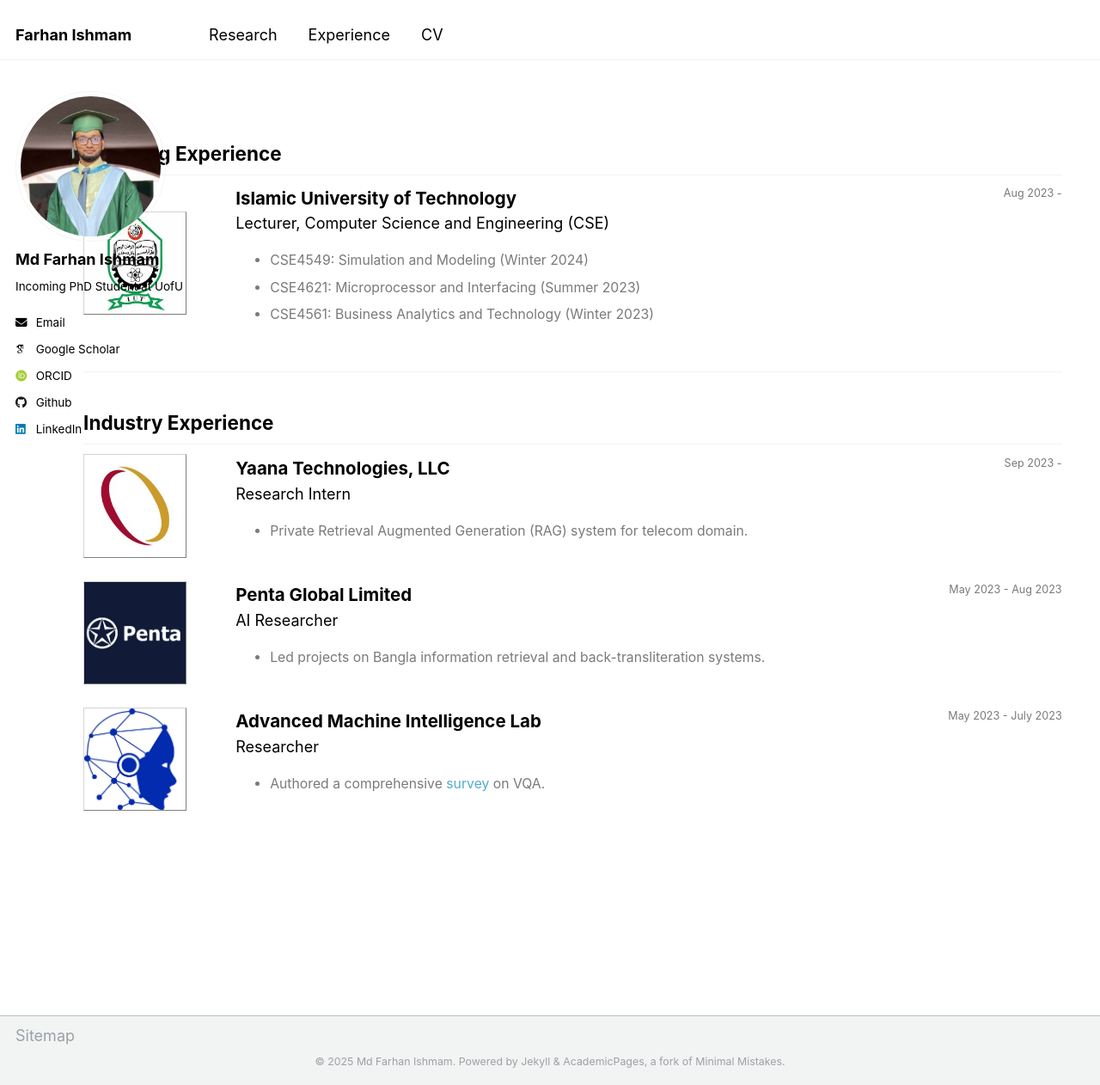
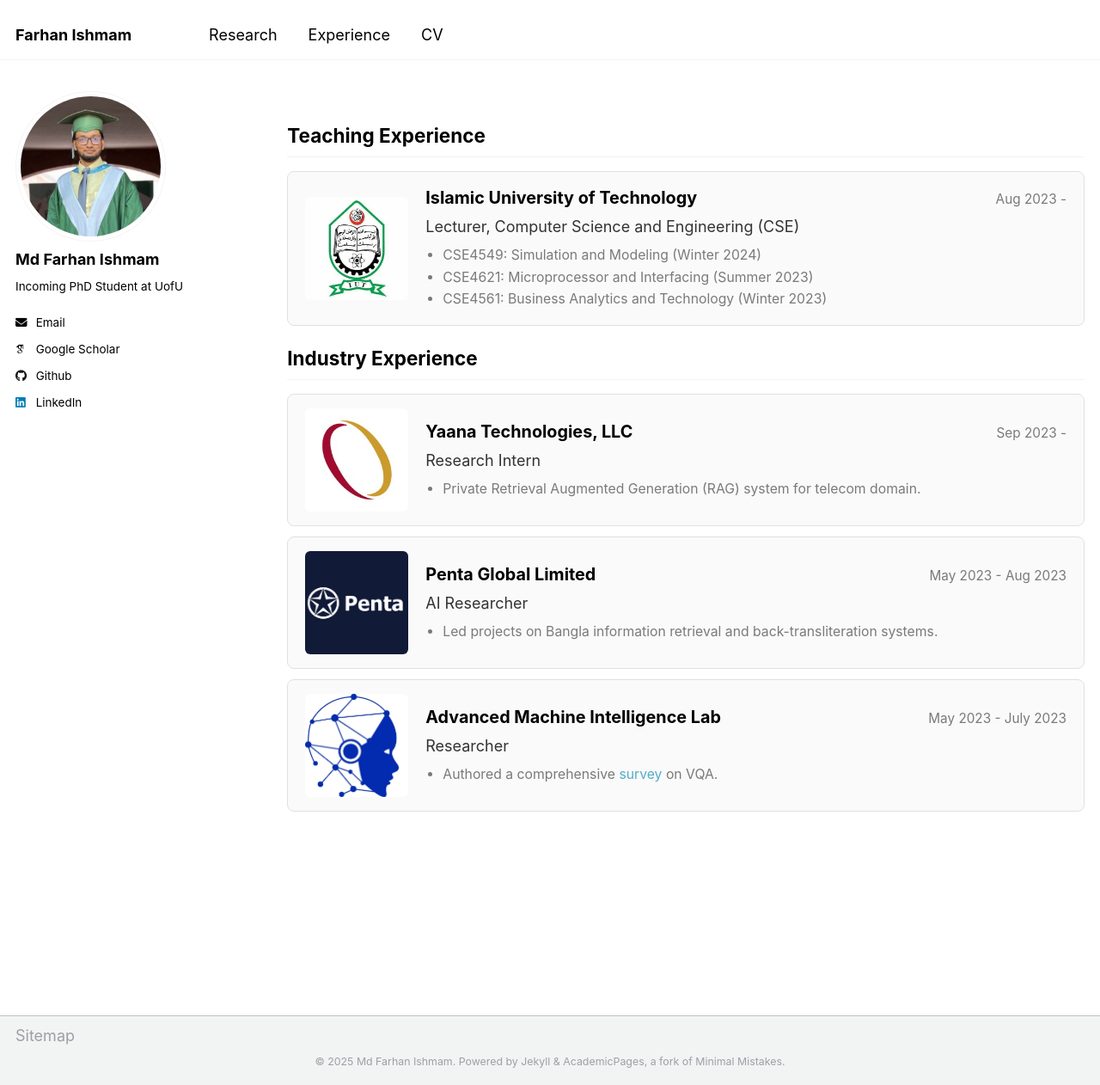
Before and after one commit to farhanishmam/farhanishmam.github.io, a Jekyll site: the page built from _pages/teaching.html, in a window 1280 px wide and 1262 px high. Shown: the whole window at 86% size. Built offline with Jekyll 4.4.1, drawn with Linux system fonts in a browser that asks for light colours; some web fonts are replaced.

Commit message:
Some changes

```diff
--- a/_config.yml
+++ b/_config.yml
@@ -34,7 +34,7 @@ author:
   arxiv            : # URL - Update with the correct link to your profile
   googlescholar    : "https://scholar.google.com/citations?user=VIEERisAAAAJ&hl=en"
   impactstory      : # URL
-  orcid            : 0009-0004-3725-0342
+  orcid            : # 0009-0004-3725-0342
   semantic         : # URL
   pubmed           : # "https://www.ncbi.nlm.nih.gov/pubmed/?term=john+snow"
   researchgate     : # URL
--- a/_pages/teaching.html
+++ b/_pages/teaching.html
@@ -24,93 +24,155 @@ author_profile: true
             color: white;
         }
 
-        .justified-text {
-            text-align: justify;
+        .experience-item {
+            border: 1px solid #e0e0e0;
+            border-radius: 8px;
+            padding: 16px 20px;
+            margin-bottom: 12px;
+            background-color: #fafafa;
+            transition: box-shadow 0.2s ease;
+            display: flex;
+            align-items: center;
         }
 
-        .justified-text-para {
-            text-align: justify;
-            font-size: 16px;
+        .experience-item:hover {
+            box-shadow: 0 2px 8px rgba(0, 0, 0, 0.08);
         }
 
+        .experience-logo {
+            flex: 0 0 auto;
+            padding-right: 20px;
+        }
+
+        .experience-logo img {
+            width: 120px;
+            border-radius: 6px;
+        }
+
+        .experience-content {
+            flex: 1;
+        }
+
+        .experience-header {
+            margin: 0;
+            display: flex;
+            justify-content: space-between;
+            align-items: baseline;
+            flex-wrap: wrap;
+        }
+
+        .experience-title {
+            font-size: 1.1em;
+            font-weight: bold;
+            color: #000;
+        }
+
+        .experience-date {
+            font-size: 0.85em;
+            color: #7a7a7a;
+        }
+
+        .experience-role {
+            margin: 4px 0 8px 0;
+            color: #333;
+        }
+
+        .experience-details {
+            color: #7a7a7a;
+            margin: 0;
+        }
+
+        .experience-details ul {
+            margin: 0;
+            padding-left: 20px;
+        }
+
+        .experience-details li {
+            margin: 2px 0;
+        }
+
+        .section-title {
+            margin-top: 24px;
+            margin-bottom: 16px;
+            padding-bottom: 8px;
+            border-bottom: 2px solid #e0e0e0;
+        }
     </style>
+</head>
 
+<h2 class="section-title">Teaching Experience</h2>
 
-</head>
-<h2>Teaching Experience</h2>
-
-<div style="display:flex; align-items:center;">
-  <div style="flex:0.5; padding-right:5%;">
-    <img src="../images/iut.jpg" style="border: 1px solid #d3d3d3; border-style: outset; width:150px">
+<div class="experience-item">
+    <div class="experience-logo">
+        <img src="../images/iut.jpg" alt="IUT">
     </div>
-
-  <div style="flex:4;">
-    <p style="margin:0px">
-      <b style="font-size: 130%;">Islamic University of Technology</b>
-      <span style="float:right; font-size:80%; color:#7a7a7a;">Aug 2023 -</span>
-    </p>
-    Lecturer, Computer Science and Engineering (CSE)
-    <div style="color:#7a7a7a">
+    <div class="experience-content">
+        <div class="experience-header">
+            <span class="experience-title">Islamic University of Technology</span>
+            <span class="experience-date">Aug 2023 -</span>
+        </div>
+        <div class="experience-role">Lecturer, Computer Science and Engineering (CSE)</div>
+        <div class="experience-details">
             <ul>
-		<li> CSE4549: Simulation and Modeling (Winter 2024)</li>
-		<li> CSE4621: Microprocessor and Interfacing (Summer 2023)</li>
-		<li> CSE4561: Business Analytics and Technology (Winter 2023)</li>
+                <li>CSE4549: Simulation and Modeling (Winter 2024)</li>
+                <li>CSE4621: Microprocessor and Interfacing (Summer 2023)</li>
+                <li>CSE4561: Business Analytics and Technology (Winter 2023)</li>
             </ul>
         </div>
     </div>
 </div>
-<hr style="height:1em; margin:0em; visibility:hidden;" /><hr>
-<h2>Industry Experience</h2>
-<div style="display:flex; align-items:center;">
-  <div style="flex:0.5; padding-right:5%;">
-    <img src="../images/yaana.jpg" style="border: 1px solid #d3d3d3; border-style: outset; width:160px">
+
+<h2 class="section-title">Industry Experience</h2>
+
+<div class="experience-item">
+    <div class="experience-logo">
+        <img src="../images/yaana.jpg" alt="Yaana Technologies">
     </div>
-<div style="flex:4;">
-    <p style="margin:0px">
-      <b style="font-size: 130%;">Yaana Technologies, LLC</b>
-      <span style="float:right; font-size:80%; color:#7a7a7a;">Sep 2023 -</span>
-    </p>
-    Research Intern
-    <div style="color:#7a7a7a">
+    <div class="experience-content">
+        <div class="experience-header">
+            <span class="experience-title">Yaana Technologies, LLC</span>
+            <span class="experience-date">Sep 2023 -</span>
+        </div>
+        <div class="experience-role">Research Intern</div>
+        <div class="experience-details">
             <ul>
-		<li> Private Retrieval Augmented Generation (RAG) system for telecom domain.</li>
+                <li>Private Retrieval Augmented Generation (RAG) system for telecom domain.</li>
             </ul>
         </div>
     </div>
 </div>
-<br>
-<div style="display:flex; align-items:center;">
-  <div style="flex:0.5; padding-right:5%;">
-    <img src="../images/penta.jpg" style="border: 1px solid #d3d3d3; border-style: outset; width:160px">
+
+<div class="experience-item">
+    <div class="experience-logo">
+        <img src="../images/penta.jpg" alt="Penta Global">
     </div>
-  <div style="flex:4;">
-    <p style="margin:0px">
-      <b style="font-size: 130%;">Penta Global Limited</b>
-      <span style="float:right; font-size:80%; color:#7a7a7a;">May 2023 - Aug 2023</span>
-    </p>
-    AI Researcher
-    <div style="color:#7a7a7a">
+    <div class="experience-content">
+        <div class="experience-header">
+            <span class="experience-title">Penta Global Limited</span>
+            <span class="experience-date">May 2023 - Aug 2023</span>
+        </div>
+        <div class="experience-role">AI Researcher</div>
+        <div class="experience-details">
             <ul>
-		<li> Led projects on Bangla information retrieval and back-transliteration systems.</li>
+                <li>Led projects on Bangla information retrieval and back-transliteration systems.</li>
             </ul>
         </div>
     </div>
 </div>
-<br>
-<div style="display:flex; align-items:center;">
-  <div style="flex:0.5; padding-right:5%;">
-    <img src="../images/amir.jpeg" style="border: 1px solid #d3d3d3; border-style: outset; width:160px">
+
+<div class="experience-item">
+    <div class="experience-logo">
+        <img src="../images/amir.jpeg" alt="AMIR Lab">
     </div>
-
-  <div style="flex:4;">
-    <p style="margin:0px">
-      <b style="font-size: 130%;">Advanced Machine Intelligence Lab</b>
-      <span style="float:right; font-size:80%; color:#7a7a7a;">May 2023 - July 2023</span>
-    </p>
-    Researcher
-    <div style="color:#7a7a7a">
+    <div class="experience-content">
+        <div class="experience-header">
+            <span class="experience-title">Advanced Machine Intelligence Lab</span>
+            <span class="experience-date">May 2023 - July 2023</span>
+        </div>
+        <div class="experience-role">Researcher</div>
+        <div class="experience-details">
             <ul>
-		<li> Authored a comprehensive <a href="https://www.sciencedirect.com/science/article/abs/pii/S1566253524000484">survey</a> on VQA.</li>
+                <li>Authored a comprehensive <a href="https://www.sciencedirect.com/science/article/abs/pii/S1566253524000484">survey</a> on VQA.</li>
             </ul>
         </div>
     </div>
--- a/_sass/_page.scss
+++ b/_sass/_page.scss
@@ -18,9 +18,9 @@
 
 .page {
   @include breakpoint($large) {
-    @include span(11.5 of 12 last);
-    @include prefix(0.25 of 12);
-    @include suffix(0.25 of 12);
+    @include span(10.5 of 12 last);
+    @include prefix(1.5 of 12);
+    @include suffix(0 of 12);
   }
 
   .page__inner-wrap {
```
Also changed, not shown: other parts of _pages/teaching.html (+1 -1 lines). Lines whose indentation alone changed are shown as unchanged.
